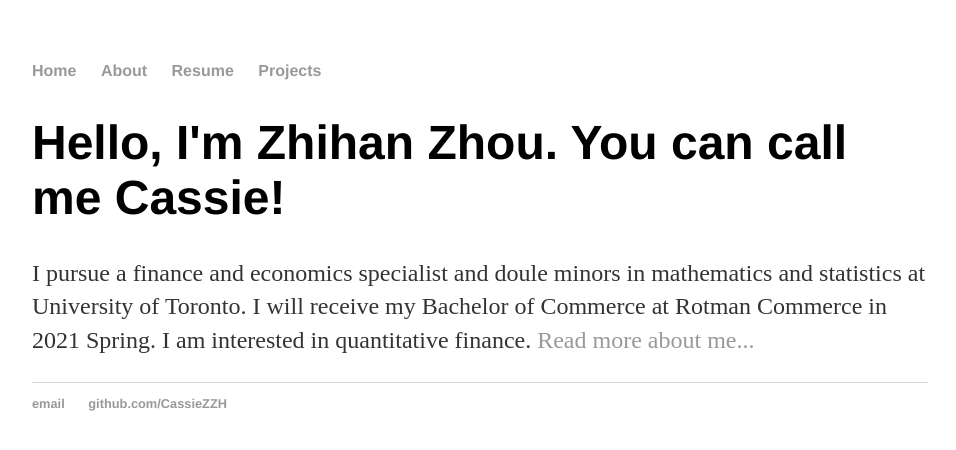
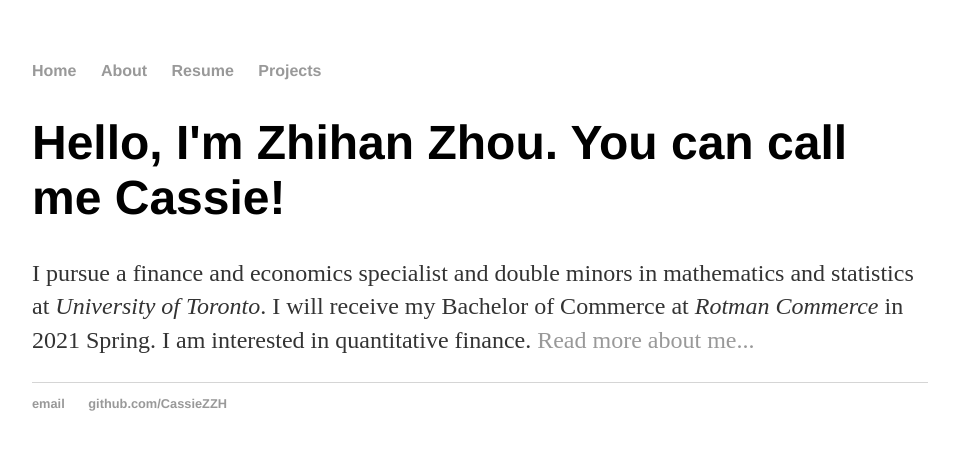
Before and after one commit to CassieZZH/CassieZZH.github.io, a Jekyll site: the page built from index.html, in a window 1280 px wide. Shown: the top 450 px of the page, without its empty margins (160-1116 px from the left). Built offline with Jekyll 4.4.1, drawn with Linux system fonts in a browser that asks for light colours.

Commit message:
Update index.html

```diff
--- a/index.html
+++ b/index.html
@@ -4,5 +4,5 @@ title: Zhihan (Cassie) Zhou
 ---
 <div class="blurb">
 	<h1>Hello, I'm Zhihan Zhou. You can call me Cassie!</h1>
-	<p>I pursue a finance and economics specialist and doule minors in mathematics and statistics at University of Toronto. I will receive my Bachelor of Commerce at Rotman Commerce in 2021 Spring. I am interested in quantitative finance. <a href="/about">Read more about me...</a></p>
+	<p>I pursue a finance and economics specialist and double minors in mathematics and statistics at <em>University of Toronto</em>. I will receive my Bachelor of Commerce at <em>Rotman Commerce</em> in 2021 Spring. I am interested in quantitative finance. <a href="/about">Read more about me...</a></p>
 </div><!-- /.blurb -->
```
